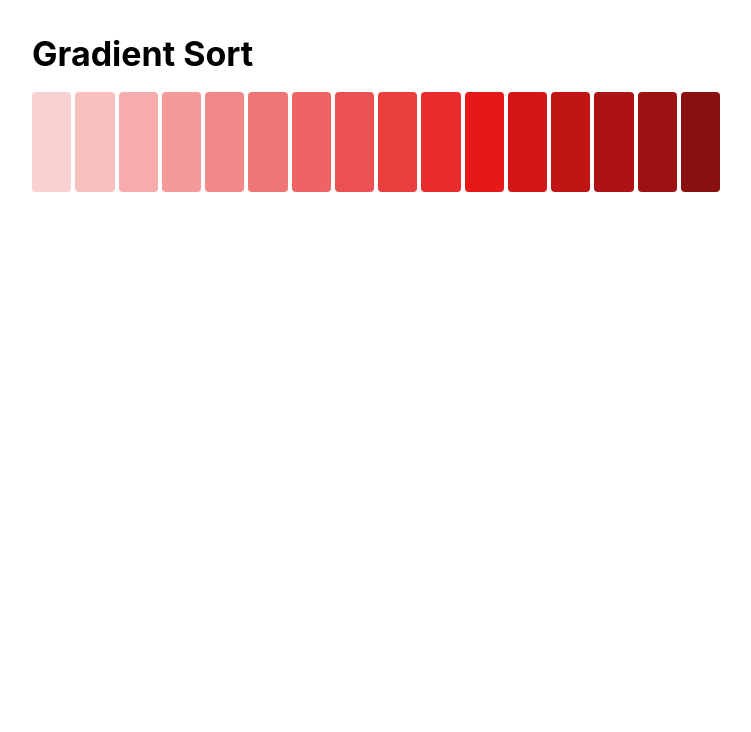
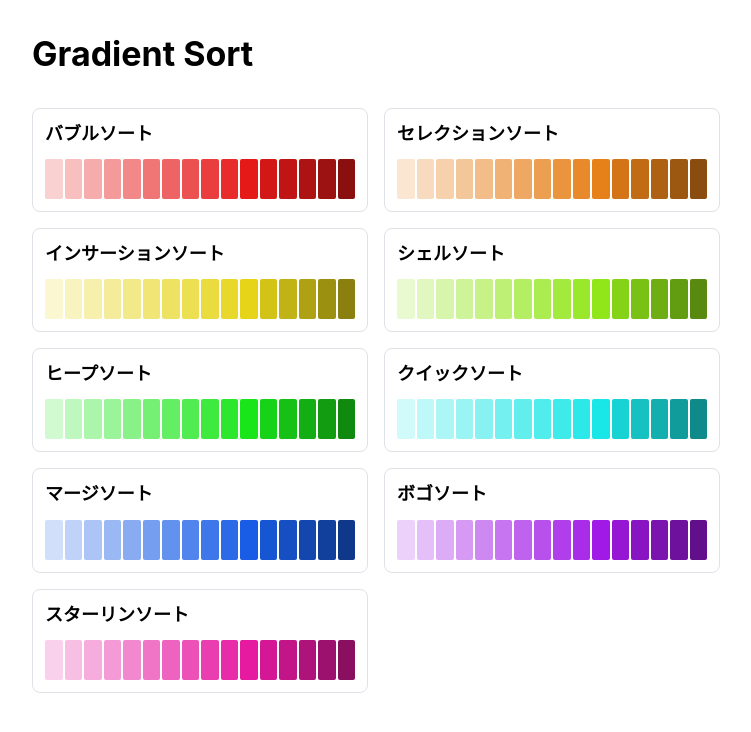
Before and after one commit to tdtiger/gradient-sort, a React (Vite) app: page / in a window 1280 px wide. Shown: the top 732 px of the page, without its empty margins (264-1015 px from the left). Built offline with nearby package versions, Linux system fonts and the light colour scheme.

Commit message:
ソート手法9種を選定、それぞれの表示場所を作成

```diff
--- a/src/App.tsx
+++ b/src/App.tsx
@@ -1,27 +1,59 @@
 import { useState } from 'react';
 import {
-  Button, Container, MantineProvider, Stack, Text, Title
+  Button, Container, MantineProvider, SimpleGrid, Stack, Text, Title
 } from '@mantine/core';
 import '@mantine/core/styles.css';
 
 // 90から30まで4ずつ小さくなっていくの数列を生成
 const lightnessValues: number[] = Array.from({length: 16}, (_, index) => 90 - (60 * index) / 15);
 
+// 各ソート区画を取り扱うための型
+type SortLane = {
+  id: string;
+  name: string;
+  hue: number;
+};
+
+const sortLanes: SortLane[] = [
+  {id: 'bubble', name: 'バブルソート', hue: 0},
+  {id: 'selection', name: 'セレクションソート', hue: 30},
+  {id: 'insertion', name: 'インサーションソート', hue: 55},
+  {id: 'shell', name: 'シェルソート', hue: 85},
+  {id: 'heep', name: 'ヒープソート', hue: 120},
+  {id: 'quick', name: 'クイックソート', hue: 180},
+  {id: 'merge', name: 'マージソート', hue: 220},
+  {id: 'bogo', name: 'ボゴソート', hue: 280},
+  {id: 'stalin', name: 'スターリンソート', hue: 320}
+]
+
 export default function App() {
   return (
     <MantineProvider defaultColorScheme = 'light'>
       <Container size = "sm" py = "xl">
-        <Stack>
+        <Stack gap = 'xl'>
           <Title order = {1}>Gradient Sort</Title>
-          <div style = {{ display: 'flex', gap: 4}}>
-            {lightnessValues.map((lightness) => (
-              // 色相：赤、彩度：80%、明度を最初に定義した配列にの値にしたタイルを生成
-              <div
-                key = {lightness} title = {`明度:${lightness}%`}
-                style = {{ flex: 1, height: 100, borderRadius: 4, backgroundColor: `hsl(0, 80%, ${lightness}%)`}}
-              />
+
+          <SimpleGrid cols = {{base: 1, sm: 2}} spacing = "md">
+            {sortLanes.map((lane) => (
+              <section
+                key = {lane.id}
+                style = {{minWidth: 0, padding: 12, border: '1px solid #dee2e6', borderRadius: 8}}
+              >
+                <Title order = {2} size = "h4" mb = "sm">
+                  {lane.name}
+                </Title>
+
+                <div style = {{display: 'flex', gap: 2}}>
+                  {lightnessValues.map((lightness) => (
+                    <div
+                      key = {lightness} title = {`明度；${lightness}%`}
+                      style = {{flex: 1, minWidth: 0, height: 40, borderRadius: 2, backgroundColor: `hsl(${lane.hue}, 80%, ${lightness}%)`}}
+                    />
+                  ))}
+                </div>
+              </section>
             ))}
-          </div>
+          </SimpleGrid>
         </Stack>
       </Container>
     </MantineProvider>
```
